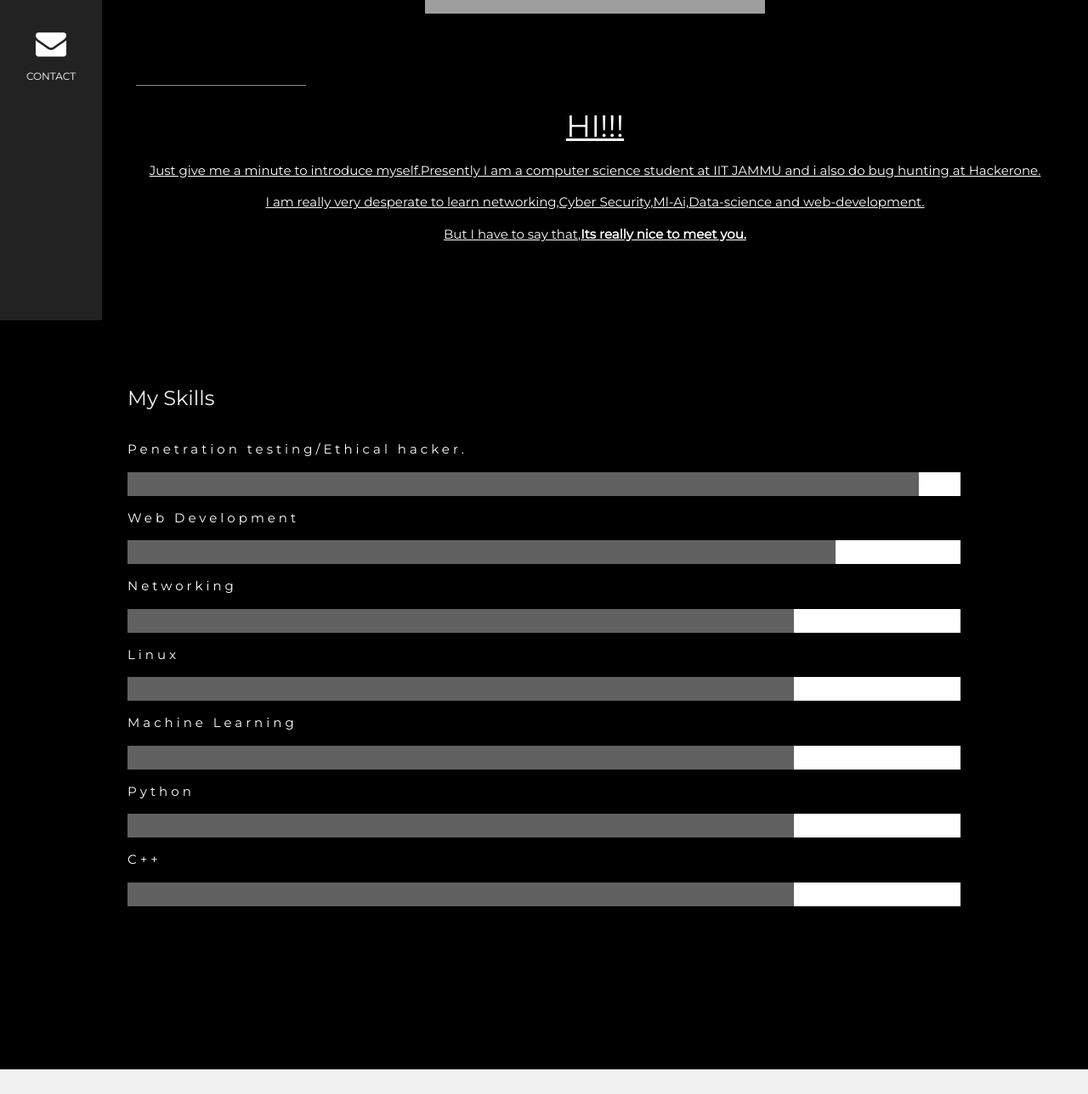
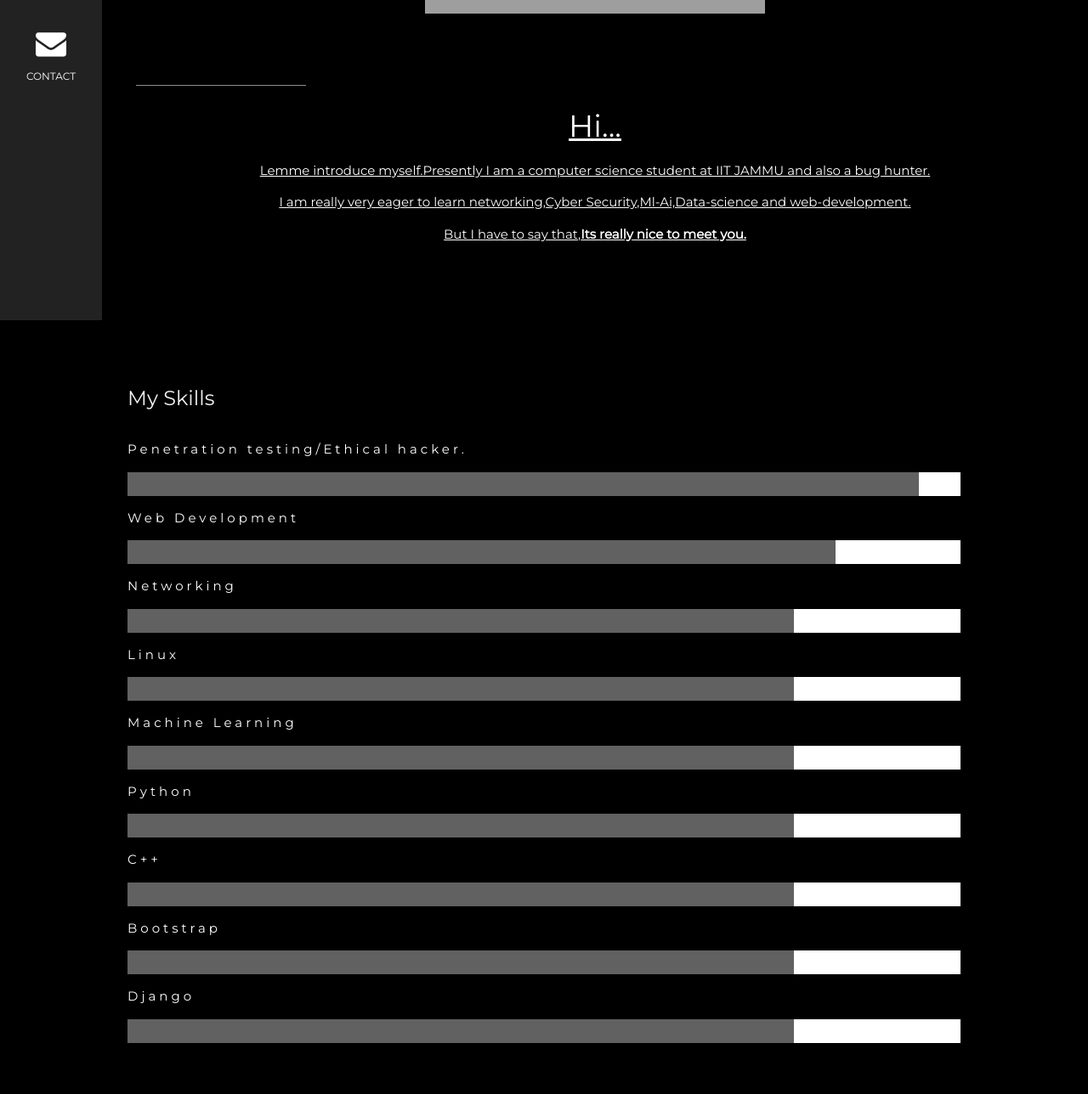
Before and after one commit to BatukeshwarVats/Batukeshwar, a plain HTML site: page index.html in a window 1280 px wide. Shown: the part 423-1711 px from the top of the page at 85% size. Drawn offline with nearby package versions, Linux system fonts and the light colour scheme; grey boxes are pictures that could not be loaded.

Commit message:
Update index.html

```diff
--- a/index.html
+++ b/index.html
@@ -1,6 +1,6 @@
 <!DOCTYPE html>
 <html>
-<title>Batukeshwar vats</title>
+<title>Batukeshwar Vats</title>
 <meta charset="UTF-8">
 <meta name="viewport" content="width=device-width, initial-scale=1">
 <link rel="stylesheet" href="https://www.w3schools.com/w3css/4/w3.css">
@@ -60,7 +60,7 @@ body, h1,h2,h3,h4,h5,h6 {font-family: "Montserrat", sans-serif}
   <!-- Header/Home -->
   <header class="w3-container w3-padding-32 w3-center w3-black" id="home">
     <h1 class="w3-jumbo"><span class="w3-hide-small">I'm</span> Batukeshwar vats.</h1>
-    <p>Computer Science student,IIT JAMMU.</p>
+    <p>Computer Science student, IIT JAMMU.</p>
 
     <a href="https://lh3.googleusercontent.com/krWwb0bpdF9IVN9c9XGTvuyYRG0soHe-LK_PFdHfVmqjDcQGq3p4YkukDWOqvCT-q3RLX26bIVH5z5MSaI_Ub61KiCkZNV1Scwhk55ZXdnG6z_RWyPLvz8r0bw_2UtSinME9Qg98yw=w2400?source=screenshot.guru"> <img src="https://lh3.googleusercontent.com/krWwb0bpdF9IVN9c9XGTvuyYRG0soHe-LK_PFdHfVmqjDcQGq3p4YkukDWOqvCT-q3RLX26bIVH5z5MSaI_Ub61KiCkZNV1Scwhk55ZXdnG6z_RWyPLvz8r0bw_2UtSinME9Qg98yw=w276-h183-p-k" style="width: 400px; height: 300px;/> </a>
 
@@ -72,9 +72,9 @@ body, h1,h2,h3,h4,h5,h6 {font-family: "Montserrat", sans-serif}
     <!--<h2 class="w3-text-light-grey">Batukeshwar vats</h2>-->
     <hr style="width:200px" class="w3-opacity">
     <p>
-      <p><h1>HI!!!</h1></p>
-  <p>Just give me a minute to introduce myself.Presently I am a computer science student at IIT JAMMU and i also do bug hunting at Hackerone.</p>
-  <p>I am really very desperate to learn networking,Cyber Security,Ml-Ai,Data-science and web-development.</p>
+      <p><h1>Hi...</h1></p>
+  <p>Lemme introduce myself.Presently I am a computer science student at IIT JAMMU and also a bug hunter.</p>
+  <p>I am really very eager to learn networking,Cyber Security,Ml-Ai,Data-science and web-development.</p>
   <p>But I have to say that,<b>Its really nice to meet you.</b></p>
   </div></a>
     </p>
@@ -105,6 +105,14 @@ body, h1,h2,h3,h4,h5,h6 {font-family: "Montserrat", sans-serif}
       <div class="w3-dark-grey" style="height:28px;width:80%"></div>
     </div>
     <p class="w3-wide">C++</p>
+    <div class="w3-white">
+      <div class="w3-dark-grey" style="height:28px;width:80%"></div>
+    </div>
+    <p class="w3-wide">Bootstrap</p>
+    <div class="w3-white">
+      <div class="w3-dark-grey" style="height:28px;width:80%"></div>
+    </div>
+    <p class="w3-wide">Django</p>
     <div class="w3-white">
       <div class="w3-dark-grey" style="height:28px;width:80%"></div>
     </div><br>
@@ -243,11 +251,11 @@ body, h1,h2,h3,h4,h5,h6 {font-family: "Montserrat", sans-serif}
 
     <!-- Footer -->
   <footer class="w3-content w3-padding-64 w3-text-grey w3-xlarge">
-    <i class="fa fa-facebook-official w3-hover-opacity"></i>
+   <!-- <i class="fa fa-facebook-official w3-hover-opacity"></i>
     <i class="fa fa-instagram w3-hover-opacity"></i>
     <i class="fa fa-snapchat w3-hover-opacity"></i>
     <i class="fa fa-pinterest-p w3-hover-opacity"></i>
-    <i class="fa fa-twitter w3-hover-opacity"></i>
+    <i class="fa fa-twitter w3-hover-opacity"></i>-->
     <i class="fa fa-linkedin w3-hover-opacity"></i>
     <p class="w3-medium">Powered by Batukeshwar vats.</p>
   <!-- End footer -->
```
